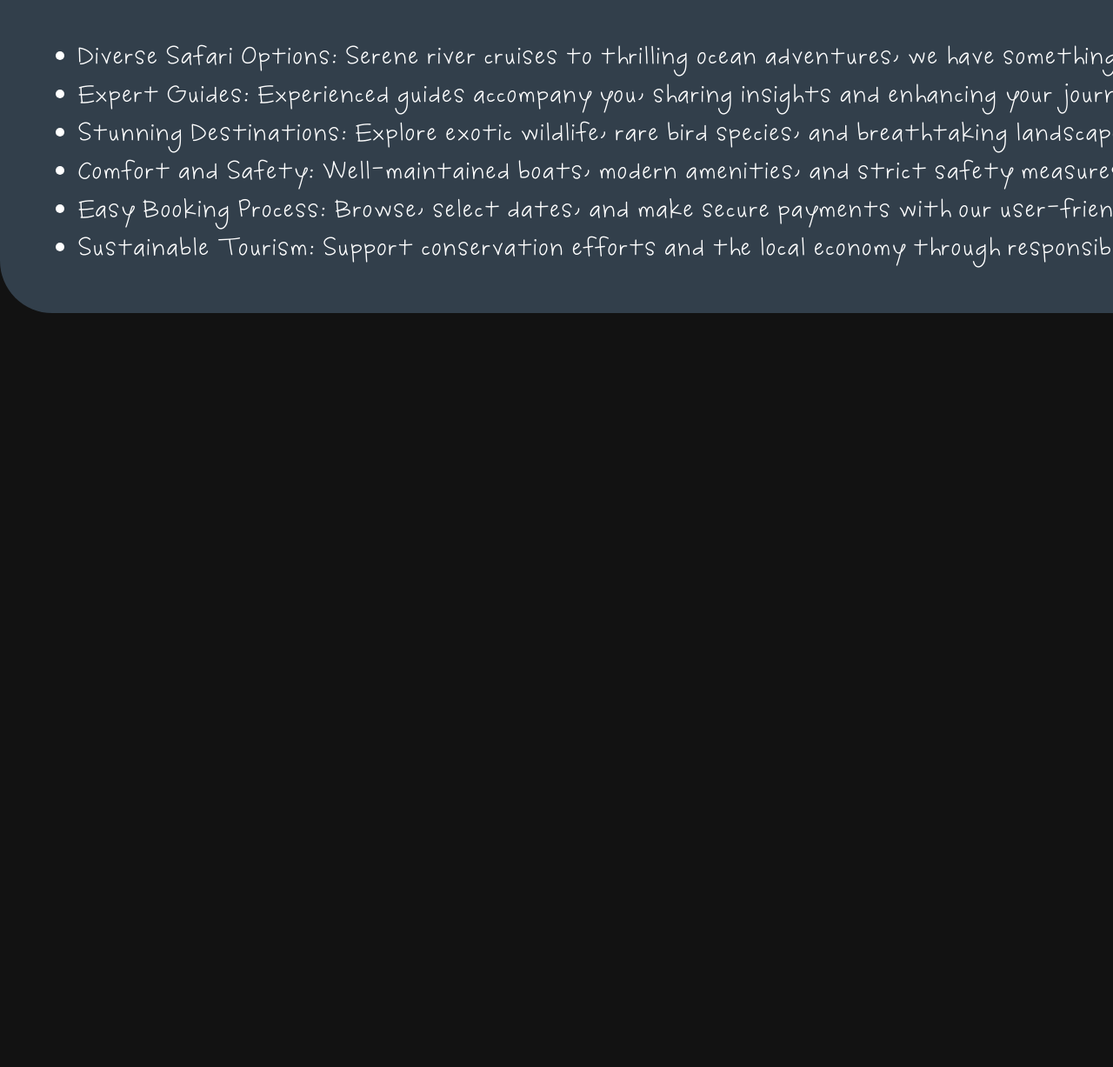
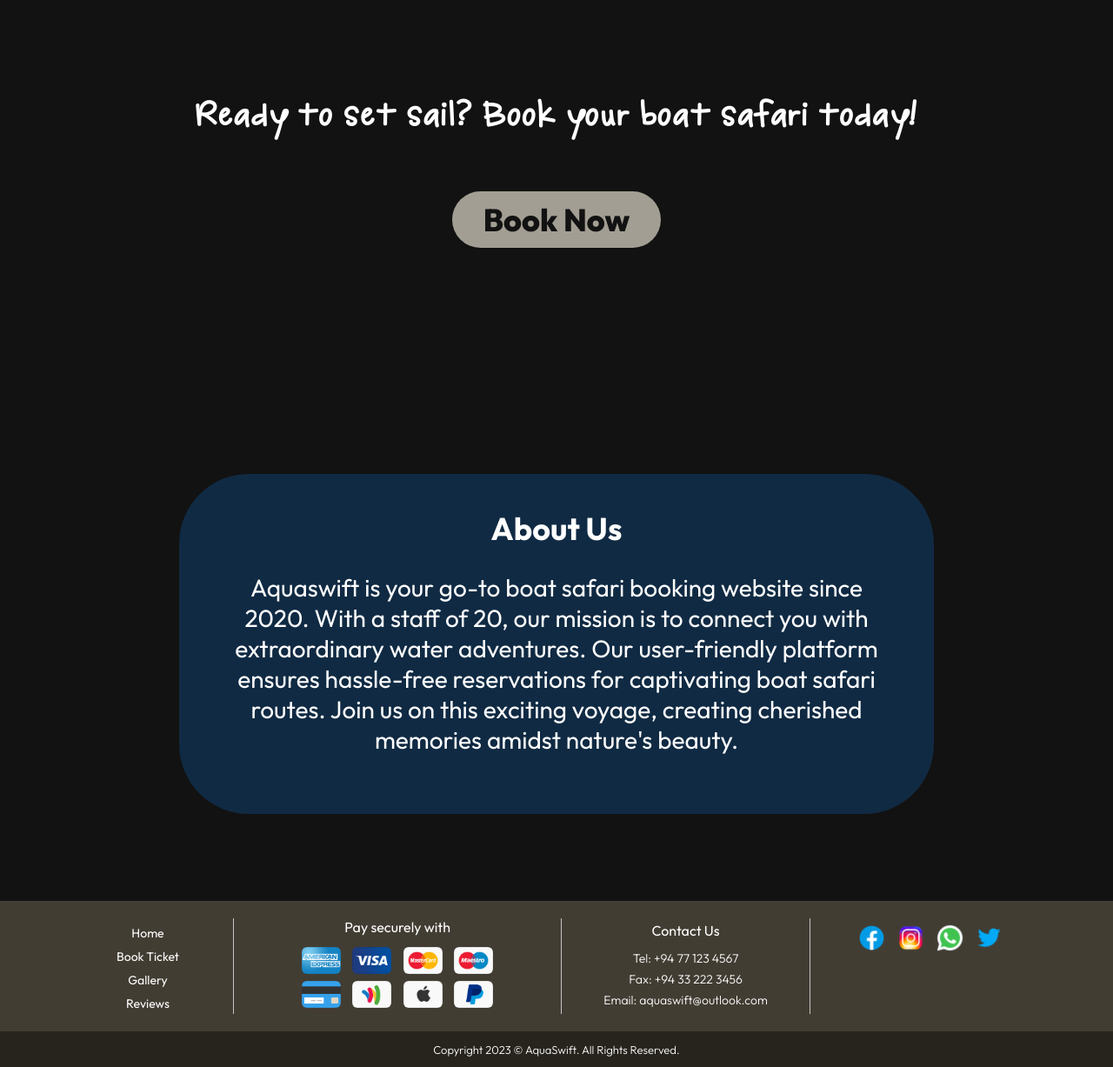
Before and after one commit to r4v1nduu/IWT-Project, a PHP site: page / in a window 1280 px wide; the page is wider, and only the part inside the window is pictured. Shown: the part 2387-3614 px from the top of that part at 87% size. Run offline with PHP 8.4, Linux system fonts and the light colour scheme.

Commit message:
100% Completed

```diff
--- a/SRC/index.css
+++ b/SRC/index.css
@@ -167,7 +167,7 @@ a {
 
 .description {
     padding: 0 40px;
-    padding-bottom: 120px;
+    padding-bottom: 200px;
     font-family: 'OutfitL';
     font-size: 26px;
     text-align: center;
@@ -178,24 +178,21 @@ a {
 
 
 .home1, .home2 {
-    background-color: #27241D;
-    border-radius: 60px;
-    margin-top: 80px;
     margin-left: auto;
     margin-right: auto;
-    width: 1500px;
-    padding: 50px;
+    width: 75%;
+    padding: 40px 50px;
     display: flex;
     justify-content: space-between;
 }
 .home1 img {
-    width: 400px; height: fit-content;
+    width: 340px; height: fit-content;
     margin-right: 100px;
 }
 .home1 p, .home2 p {
     font-family: 'Handwritten';
     line-height: 50px;
-    font-size: 48px;
+    font-size: 46px;
     margin-top: auto;
     margin-bottom: auto;
 }
@@ -206,22 +203,50 @@ a {
 }
 
 .home3 {
-    background-color: #323F4B;
-    font-family: 'Handwritten';
-    border-radius: 60px;
-    margin-top: 80px;
     margin-left: auto;
     margin-right: auto;
-    width: 1500px;
+    font-family: 'Handwritten';
+    font-size: 56px;
+    font-weight: bold;
+    text-align: center;
+    width: 75%;
     padding: 10px 50px;
 }
-.home3 p {
-    font-size: 56px;
+.home3 a {
+    margin-left: auto;
+    margin-right: auto;
+    display: block;
+    border-radius: 40px;
+    background-color: #A39E93;
+    color: #121212;
+    width: 240px;
+    padding: 10px 0;
+    font-family: 'OutfitEB';
+    font-size: 36px;
 }
-.home3 ul {
-    font-size: 42px;
+.home3 a:hover {
+    background: rgb(255,109,40);
+    background: linear-gradient(90deg, rgba(255,109,40,1) 33%, rgba(0,159,189,1) 100%);
+    box-shadow: 0 0 40px #A39E93;
 }
 
+.home4 {
+    background-color: #102A43;
+    border-radius: 80px;
+    margin-top: 250px;
+    margin-bottom: 100px;
+    margin-left: auto;
+    margin-right: auto;
+    font-family: 'OutfitB';
+    font-size: 36px;
+    text-align: center;
+    width: 60%;
+    padding: 40px 50px;
+}
+.home4 p {
+    font-family: 'OutfitR';
+    font-size: 28px;
+}
 
 /* Contact Us Button */
 
@@ -384,7 +409,6 @@ footer {
     }
     .home1, .home2 {
         display: block;
-        padding: 0 160px;
     }
     .home1 img {
         margin-bottom: 40px;
@@ -410,9 +434,6 @@ footer {
     #line3 {
         display: block;
     }
-    .home1, .home2 {
-        padding: 0 140px;
-    }
 }
 @media screen and (max-width: 980px) {
     .contacts {
@@ -424,9 +445,6 @@ footer {
     #devider3 {
         display: none;
     }
-    .home1, .home2 {
-        padding: 0 120px;
-    }
 }
 
 
--- a/SRC/review.css
+++ b/SRC/review.css
@@ -10,14 +10,15 @@
 }
 
 .review {
-    background-color: #282828;
+    background: rgb(31,41,51);
+    background: linear-gradient(90deg, rgba(31,41,51,1) 26%, rgba(39,36,29,1) 100%);
     padding: 20px;
     display: block;
     width: 450px;
     border-radius: 20px;
 }
 .review:hover {
-    box-shadow: 0 0 18px #FFC628;
+    box-shadow: 0 0 18px #A39E93;
 }
 .name {
     font-family: 'OutfitR';
--- a/index.php
+++ b/index.php
@@ -44,42 +44,36 @@
         <div class="home1">
             <img class src="SRC/Index/home1.png">
             <p>
-                Welcome to our Boat Safari Booking Website!<br>
-                Prepare to embark on an extraordinary adventure and immerse yourself in the awe-inspiring beauty of nature.<br>
-                Our platform is your gateway to an unforgettable experience as you explore the tranquil waterways and encounter breathtaking wildlife.
+                Booking your boat safari is now easier than ever!<br>
+                With adjustable time slots, flexible planning, and a user-friendly website, reserving your spot and making payments is a breeze.<br>
+                Enjoy affordable prices and unforgettable experiences with our exclusive discounts.
             </p>
         </div>
 
         <div class="home2">
             <p>
-                Browse through our handpicked selection of boat safari packages, meticulously designed to cater to your unique interests.<br>
-                From meandering rivers and expansive lakes to stunning coastlines, we provide access to diverse ecosystems teeming with life.
-                </p>
+                Experience a unique boat safari with four captivating routes and personalized adventures.<br>
+                Our fleet of five distinct boat types caters to your needs, guided by experts to the best wildlife spots.<br>
+                Embark on a mesmerizing journey with up to 20 seats per trip.<br>
+                Create lasting memories with loved ones - don't miss out on this incredible opportunity!
+            </p>
             <img class src="SRC/Index/home2.png">
         </div>
 
         <div class="home3">
-            <p>Why Choose Us</p>
-            <ul>
-                <li>Diverse Safari Options: Serene river cruises to thrilling ocean adventures, we have something for everyone.</li>
-                <li>Expert Guides: Experienced guides accompany you, sharing insights and enhancing your journey.</li>
-                <li>Stunning Destinations: Explore exotic wildlife, rare bird species, and breathtaking landscapes.</li>
-                <li>Comfort and Safety: Well-maintained boats, modern amenities, and strict safety measures.</li>
-                <li>Easy Booking Process: Browse, select dates, and make secure payments with our user-friendly website.</li>
-                <li>Sustainable Tourism: Support conservation efforts and the local economy through responsible tourism.</li>
-            <ul>
+            <p>Ready to set sail? Book your boat safari today!</p>
+            <a href="booking.php">Book Now</a>
         </div>
 
-
-        <!--Temp-->
-        <div style="display: block;
-                    width: 400px;
-                    height: 1200px;
-                    background-color: #121212;
-                    margin-left: 30px;">
+        <div class="home4">
+            About Us
+            <p>
+                Aquaswift is your go-to boat safari booking website since 2020.
+                With a staff of 20, our mission is to connect you with extraordinary water adventures.
+                Our user-friendly platform ensures hassle-free reservations for captivating boat safari routes.
+                Join us on this exciting voyage, creating cherished memories amidst nature's beauty.
+            </p>
         </div>
-
-
 
     </body>
 
```
